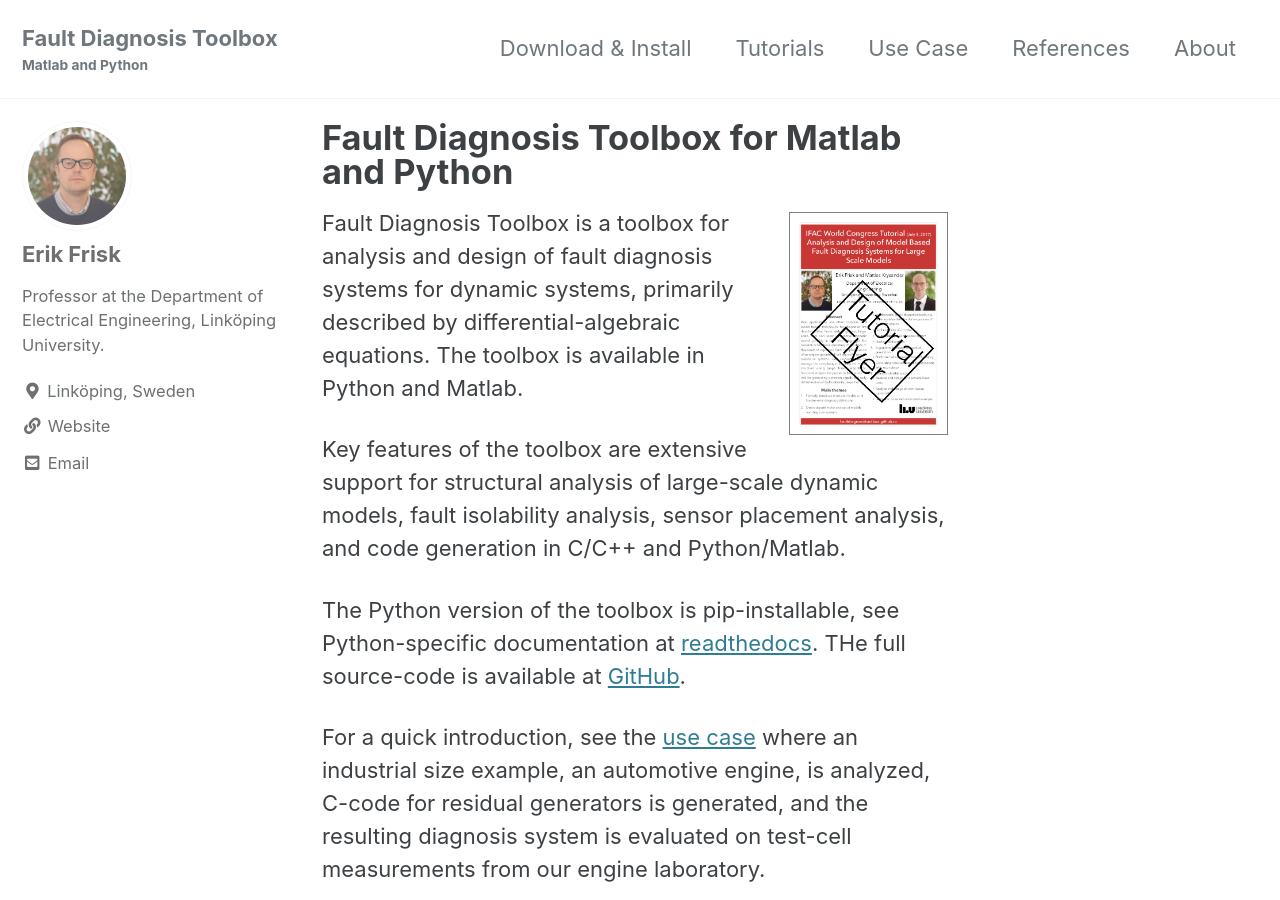
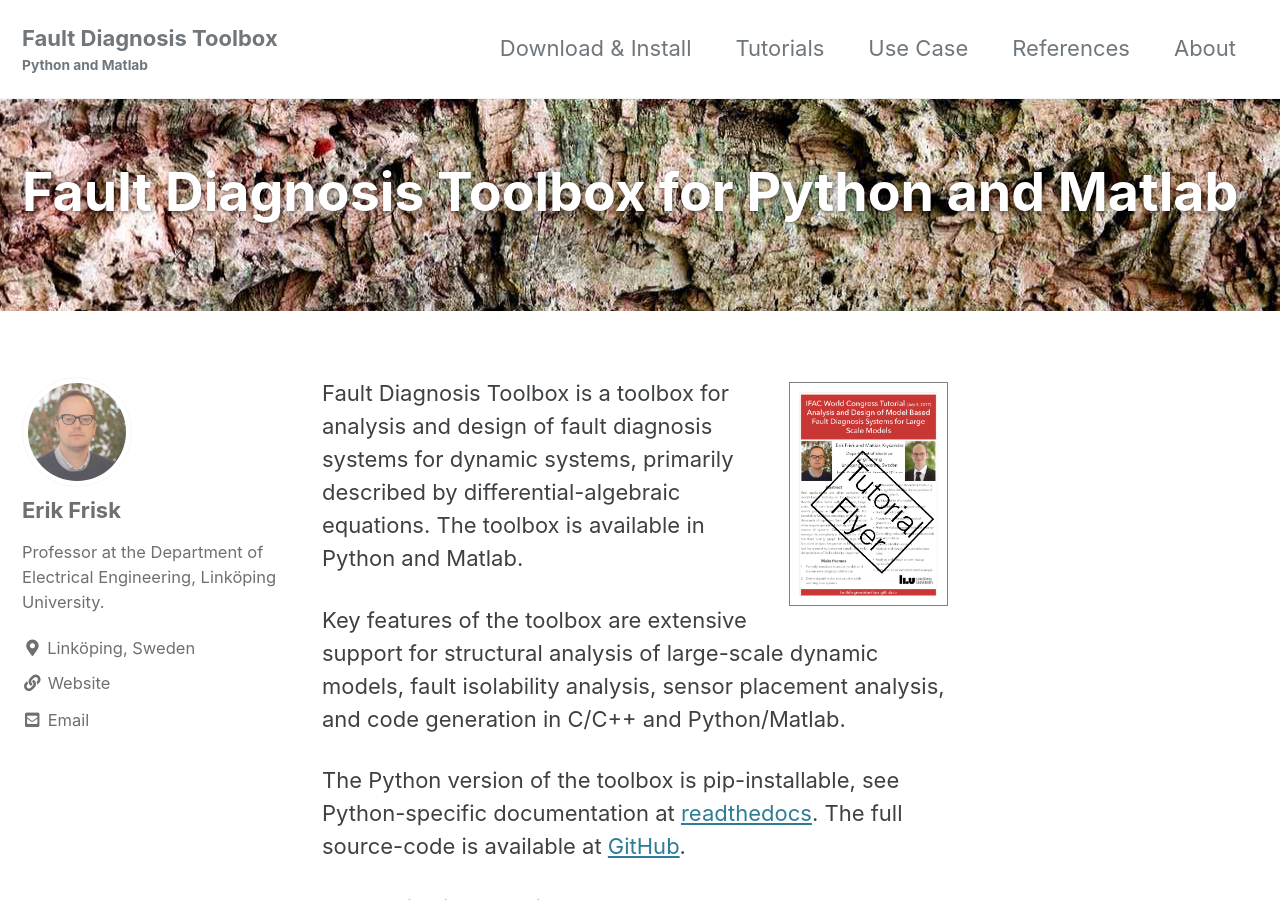
Before and after one commit to faultdiagnosistoolbox/faultdiagnosistoolbox.github.io, a Jekyll site: the page built from index.html, in a window 1280 px wide and 900 px high. Built offline with Jekyll 4.4.1, drawn with Linux system fonts in a browser that asks for light colours; cached includes are drawn as plain includes; the list of posts is cut into pages by our own code.

Commit message:
minor polish

```diff
--- a/_config.yml
+++ b/_config.yml
@@ -18,7 +18,7 @@
 locale                   : "en-US"
 title                    : "Fault Diagnosis Toolbox"
 title_separator          : "-"
-subtitle                 : "Matlab and Python"
+subtitle                 : "Python and Matlab"
 name                     : "Erik Frisk"
 description              : "A Fault Diagnosis Toolbox for Dynamic Systems in Matlab and Python."
 url                      : # the base hostname & protocol for your site e.g. "https://mmistakes.github.io"
--- a/index.html
+++ b/index.html
@@ -2,10 +2,10 @@
 layout: single
 author_profile: true
 header:
-overlay_image: /assets/images/rocky-cork-oak-website-header.jpg #stockholm-night-scene-sweden-header.jpg
+  overlay_image: /assets/images/rocky-cork-oak-website-header.jpg #stockholm-night-scene-sweden-header.jpg
 cta_label: "Download"
 cta_url: /download
-title: Fault Diagnosis Toolbox for Matlab and Python
+title: Fault Diagnosis Toolbox for Python and Matlab
 ---
 <style>
   table,
@@ -29,7 +29,7 @@
 </p>
 <p>
   The Python version of the toolbox is pip-installable, see Python-specific documentation at
-  <a href="https://faultdiagnosistoolbox.readthedocs.io/">readthedocs</a>. THe full source-code is available at
+  <a href="https://faultdiagnosistoolbox.readthedocs.io/">readthedocs</a>. The full source-code is available at
   <a href="https://github.com/faultdiagnosistoolbox/pyfaultdiagnosistoolbox">GitHub</a>.
 </p>
 
```
Also changed, not shown: minimal-mistakes-jekyll.gemspec.
